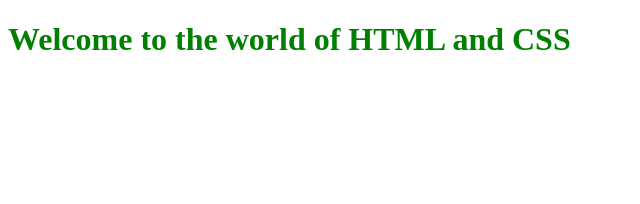
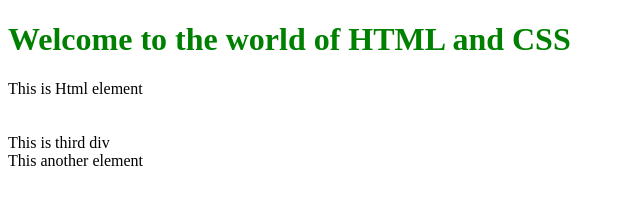
Before and after one commit to PranavaSai11/HTML5-CSS3-training, a plain HTML site: page index.html in a window 1280 px wide. Shown: the whole page, without its empty margins (0-640 px from the left). Drawn offline with Linux system fonts and the light colour scheme.

Commit message:
added few more to the code

```diff
--- a/index.html
+++ b/index.html
@@ -16,5 +16,8 @@
     <h1>
         Welcome to the world of HTML and CSS
     </h1>
+    <div>This is Html element</div><br> <br>
+    <DIV>This is third div</DIV>
+    <div id="heading"class="header">This another element</div>
 </body>
 </html>
```
